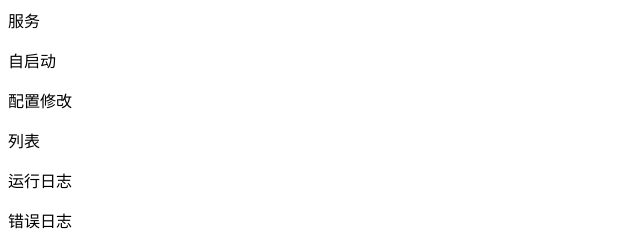
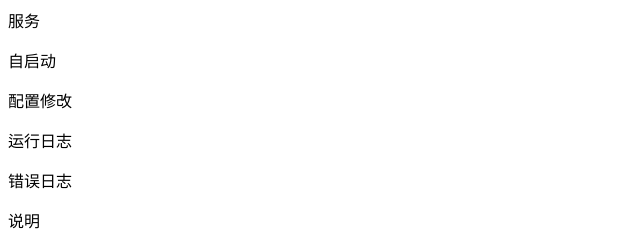
Before and after one commit to mw-plugin/v2ray, a plain HTML site: page index.html in a window 1280 px wide. Shown: the top 240 px of the page, 0-640 px from the left. Drawn offline with Linux system fonts and the light colour scheme.

Commit message:
Update index.html

```diff
--- a/index.html
+++ b/index.html
@@ -4,7 +4,7 @@
 			<p class="bgw" onclick="pluginService('v2ray');">服务</p>
 			<p onclick="pluginInitD('v2ray');">自启动</p>
 			<p onclick="pluginConfig('v2ray');">配置修改</p>
-			<p onclick="v2List();">列表</p>
+			<!-- <p onclick="v2List();">列表</p> -->
 			<p onclick="pluginLogs('v2ray','','run_log');">运行日志</p>
 			<p onclick="pluginLogs('v2ray','','error_log');">错误日志</p>
 			<p onclick="readme();">说明</p>
```
